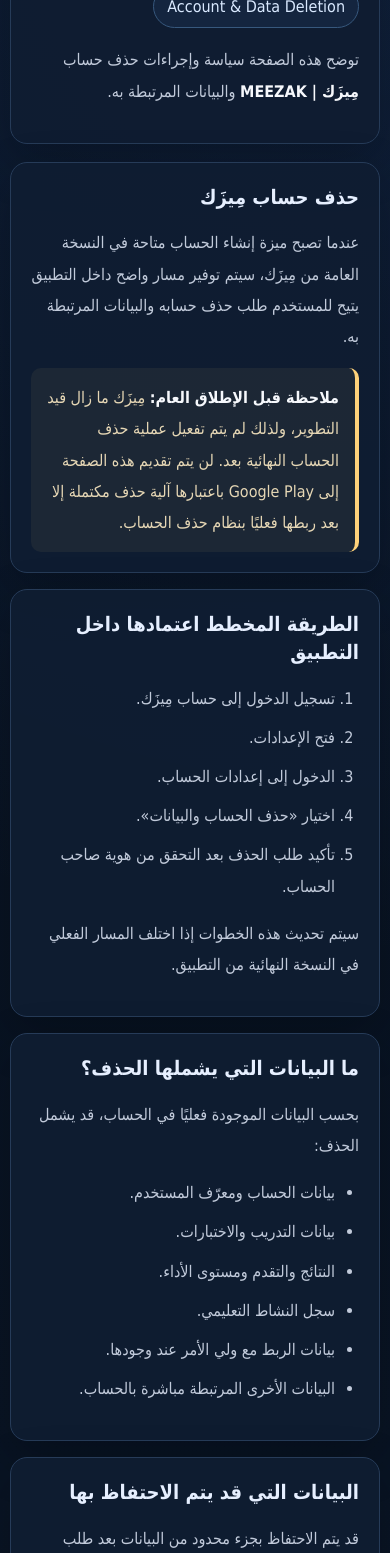
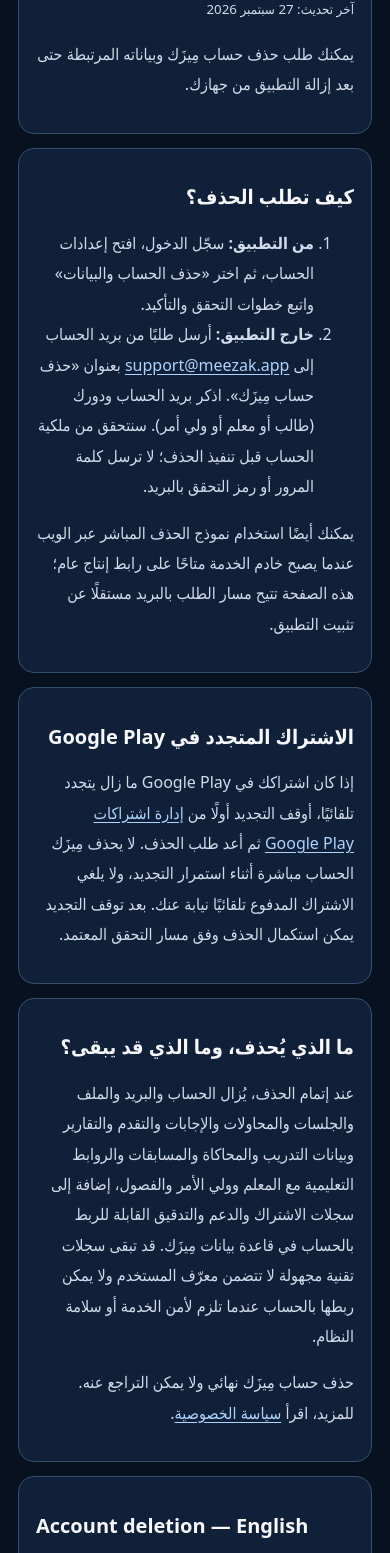
Before and after one commit to meezak-sa/meezak, a plain HTML site: page delete-account/index.html in a window 390 px wide. Shown: the part 150-1703 px from the top of the page. Drawn offline with Linux system fonts and the light colour scheme.

Commit message:
policy: replace provisional deletion page with current request steps

```diff
--- a/delete-account/index.html
+++ b/delete-account/index.html
@@ -1,293 +1,24 @@
-<!DOCTYPE html>
+<!doctype html>
 <html lang="ar" dir="rtl">
 <head>
-  <meta charset="UTF-8" />
-  <meta name="viewport" content="width=device-width, initial-scale=1.0" />
-  <meta name="description" content="حذف حساب وبيانات تطبيق مِيزَك MEEZAK" />
-  <title>حذف الحساب والبيانات | مِيزَك MEEZAK</title>
-
-  <style>
-    :root {
-      --bg: #07111f;
-      --bg2: #0b1729;
-      --card: #0f1d31;
-      --line: #263b58;
-      --text: #f6f8fc;
-      --muted: #c1cada;
-      --accent: #72adff;
-      --accent2: #a9ccff;
-      --warning: #ffd27a;
-      --max: 900px;
-    }
-
-    * {
-      box-sizing: border-box;
-    }
-
-    body {
-      margin: 0;
-      background:
-        radial-gradient(circle at top right, rgba(77, 139, 255, 0.13), transparent 34%),
-        linear-gradient(180deg, var(--bg), var(--bg2));
-      color: var(--text);
-      font-family: Tahoma, Arial, "Segoe UI", sans-serif;
-      line-height: 1.95;
-    }
-
-    .wrap {
-      width: min(var(--max), calc(100% - 30px));
-      margin: 0 auto;
-      padding: 34px 0 70px;
-    }
-
-    .hero,
-    .card {
-      background: rgba(15, 29, 49, 0.96);
-      border: 1px solid var(--line);
-      border-radius: 22px;
-      box-shadow: 0 18px 50px rgba(0, 0, 0, 0.22);
-    }
-
-    .hero {
-      padding: 34px;
-      margin-bottom: 18px;
-    }
-
-    .card {
-      padding: 26px;
-      margin: 16px 0;
-    }
-
-    .brand {
-      color: var(--accent);
-      font-weight: 800;
-      margin-bottom: 8px;
-    }
-
-    h1, h2 {
-      margin-top: 0;
-      line-height: 1.4;
-    }
-
-    h1 {
-      font-size: 2rem;
-    }
-
-    h2 {
-      color: #e6efff;
-      font-size: 1.25rem;
-    }
-
-    p, li {
-      color: var(--muted);
-    }
-
-    ul, ol {
-      padding-right: 24px;
-    }
-
-    li {
-      margin-bottom: 8px;
-    }
-
-    strong {
-      color: var(--text);
-    }
-
-    a {
-      color: var(--accent2);
-      text-decoration: none;
-    }
-
-    a:hover {
-      text-decoration: underline;
-    }
-
-    .badge {
-      display: inline-block;
-      border: 1px solid #37587d;
-      border-radius: 999px;
-      padding: 5px 13px;
-      color: #d9e9ff;
-      background: rgba(80, 140, 230, 0.08);
-    }
-
-    .notice {
-      border-right: 4px solid var(--warning);
-      padding: 14px 16px;
-      background: rgba(255, 210, 122, 0.06);
-      border-radius: 10px;
-      color: #e6d7b5;
-    }
-
-    .english {
-      direction: ltr;
-      text-align: left;
-    }
-
-    .footer {
-      text-align: center;
-      color: #8998af;
-      font-size: 0.9rem;
-      margin-top: 30px;
-    }
-
-    @media (max-width: 640px) {
-      .wrap {
-        width: min(100% - 20px, var(--max));
-        padding-top: 18px;
-      }
-
-      .hero, .card {
-        padding: 20px;
-        border-radius: 17px;
-      }
-
-      h1 {
-        font-size: 1.6rem;
-      }
-    }
-  </style>
-</head>
-
-<body>
-  <main class="wrap">
-
-    <section class="hero">
-      <div class="brand">مِيزَك | MEEZAK</div>
-      <h1>حذف الحساب والبيانات</h1>
-      <span class="badge">Account & Data Deletion</span>
-
-      <p>
-        توضح هذه الصفحة سياسة وإجراءات حذف حساب
-        <strong>مِيزَك | MEEZAK</strong>
-        والبيانات المرتبطة به.
-      </p>
-    </section>
-
-    <section class="card">
-      <h2>حذف حساب مِيزَك</h2>
-
-      <p>
-        عندما تصبح ميزة إنشاء الحساب متاحة في النسخة العامة من مِيزَك،
-        سيتم توفير مسار واضح داخل التطبيق يتيح للمستخدم
-        طلب حذف حسابه والبيانات المرتبطة به.
-      </p>
-
-      <div class="notice">
-        <strong>ملاحظة قبل الإطلاق العام:</strong>
-        مِيزَك ما زال قيد التطوير، ولذلك لم يتم تفعيل عملية
-        حذف الحساب النهائية بعد.
-        لن يتم تقديم هذه الصفحة إلى Google Play باعتبارها
-        آلية حذف مكتملة إلا بعد ربطها فعليًا بنظام حذف الحساب.
-      </div>
-    </section>
-
-    <section class="card">
-      <h2>الطريقة المخطط اعتمادها داخل التطبيق</h2>
-
-      <ol>
-        <li>تسجيل الدخول إلى حساب مِيزَك.</li>
-        <li>فتح الإعدادات.</li>
-        <li>الدخول إلى إعدادات الحساب.</li>
-        <li>اختيار «حذف الحساب والبيانات».</li>
-        <li>تأكيد طلب الحذف بعد التحقق من هوية صاحب الحساب.</li>
-      </ol>
-
-      <p>
-        سيتم تحديث هذه الخطوات إذا اختلف المسار الفعلي
-        في النسخة النهائية من التطبيق.
-      </p>
-    </section>
-
-    <section class="card">
-      <h2>ما البيانات التي يشملها الحذف؟</h2>
-
-      <p>بحسب البيانات الموجودة فعليًا في الحساب، قد يشمل الحذف:</p>
-
-      <ul>
-        <li>بيانات الحساب ومعرّف المستخدم.</li>
-        <li>بيانات التدريب والاختبارات.</li>
-        <li>النتائج والتقدم ومستوى الأداء.</li>
-        <li>سجل النشاط التعليمي.</li>
-        <li>بيانات الربط مع ولي الأمر عند وجودها.</li>
-        <li>البيانات الأخرى المرتبطة مباشرة بالحساب.</li>
-      </ul>
-    </section>
-
-    <section class="card">
-      <h2>البيانات التي قد يتم الاحتفاظ بها</h2>
-
-      <p>
-        قد يتم الاحتفاظ بجزء محدود من البيانات بعد طلب الحذف
-        إذا كان ذلك مطلوبًا للامتثال لالتزام قانوني أو تنظيمي،
-        أو لحماية أمن الخدمة ومنع الاحتيال أو إساءة الاستخدام.
-      </p>
-
-      <p>
-        يقتصر الاحتفاظ في هذه الحالات على البيانات اللازمة فقط
-        وللمدة المطلوبة للغرض المشروع.
-      </p>
-    </section>
-
-    <section class="card">
-      <h2>مدة تنفيذ طلب الحذف</h2>
-
-      <p>
-        سيتم تحديد مدة معالجة طلب الحذف في النسخة النهائية
-        من الخدمة وفق النظام الفعلي المستخدم والمتطلبات القانونية المطبقة.
-        وسيتم تحديث هذه الصفحة قبل الإطلاق العام بالمعلومات النهائية.
-      </p>
-    </section>
-
-    <section class="card">
-      <h2>العودة إلى سياسة الخصوصية</h2>
-
-      <p>
-        لمزيد من المعلومات حول كيفية معالجة البيانات،
-        يمكنك الاطلاع على:
-      </p>
-
-      <p>
-        <a href="../privacy/">
-          سياسة الخصوصية الرسمية لمِيزَك
-        </a>
-      </p>
-    </section>
-
-    <section class="card english">
-      <h2>Account & Data Deletion — English</h2>
-
-      <p>
-        MEEZAK is currently under development.
-        Before public release, users who are able to create an account
-        will also be provided with a clear mechanism
-        to request deletion of their account and associated data.
-      </p>
-
-      <p>
-        Account deletion may include account information,
-        training history, assessment results, progress data,
-        parent-linking information, and other data directly associated
-        with the account.
-      </p>
-
-      <p>
-        Limited information may be retained where required
-        for legitimate legal, regulatory, security,
-        fraud-prevention, or compliance purposes.
-      </p>
-
-      <p>
-        This page will be updated before public launch
-        to reflect the final, operational account deletion workflow.
-      </p>
-    </section>
-
-    <p class="footer">
-      © 2026 MEEZAK — Account & Data Deletion
-    </p>
-
-  </main>
-</body>
-</html>
+<meta charset="utf-8"><meta name="viewport" content="width=device-width,initial-scale=1">
+<meta name="description" content="طريقة طلب حذف حساب مِيزَك MEEZAK والبيانات المرتبطة به">
+<title>حذف الحساب والبيانات | مِيزَك MEEZAK</title>
+<style>
+:root{color-scheme:dark;--bg:#07111f;--card:#102039;--text:#f7f9fe;--muted:#d2dbea;--line:#36506b;--link:#aed3ff}
+*{box-sizing:border-box}body{margin:0;background:var(--bg);color:var(--text);font:1rem/1.9 system-ui,Tahoma,Arial,sans-serif}
+main{max-width:840px;margin:auto;padding:24px 18px 64px}header,section{background:var(--card);border:1px solid var(--line);border-radius:16px;padding:22px;margin:14px 0}
+h1,h2{line-height:1.45}h1{margin:.2em 0;font-size:1.9rem}h2{font-size:1.25rem}p,li{color:var(--muted)}
+a{color:var(--link);text-decoration:underline;text-underline-offset:3px}.en{direction:ltr;text-align:left}small{color:var(--muted)}
+@media(max-width:550px){header,section{padding:17px}}
+</style>
+</head><body><main>
+<header><strong>مِيزَك | MEEZAK — مدرب القدرات الذكي</strong><h1>حذف الحساب والبيانات</h1><small>آخر تحديث: 27 سبتمبر 2026</small><p>يمكنك طلب حذف حساب مِيزَك وبياناته المرتبطة حتى بعد إزالة التطبيق من جهازك.</p></header>
+<section><h2>كيف تطلب الحذف؟</h2><ol>
+<li><strong>من التطبيق:</strong> سجّل الدخول، افتح إعدادات الحساب، ثم اختر «حذف الحساب والبيانات» واتبع خطوات التحقق والتأكيد.</li>
+<li><strong>خارج التطبيق:</strong> أرسل طلبًا من بريد الحساب إلى <a href="mailto:support@meezak.app?subject=MEEZAK%20Account%20Deletion">support@meezak.app</a> بعنوان «حذف حساب مِيزَك». اذكر بريد الحساب ودورك (طالب أو معلم أو ولي أمر). سنتحقق من ملكية الحساب قبل تنفيذ الحذف؛ لا ترسل كلمة المرور أو رمز التحقق بالبريد.</li>
+</ol><p>يمكنك أيضًا استخدام نموذج الحذف المباشر عبر الويب عندما يصبح خادم الخدمة متاحًا على رابط إنتاج عام؛ هذه الصفحة تتيح مسار الطلب بالبريد مستقلًا عن تثبيت التطبيق.</p></section>
+<section><h2>الاشتراك المتجدد في Google Play</h2><p>إذا كان اشتراكك في Google Play ما زال يتجدد تلقائيًا، أوقف التجديد أولًا من <a href="https://play.google.com/store/account/subscriptions" rel="noopener noreferrer">إدارة اشتراكات Google Play</a> ثم أعد طلب الحذف. لا يحذف مِيزَك الحساب مباشرة أثناء استمرار التجديد، ولا يلغي الاشتراك المدفوع تلقائيًا نيابة عنك. بعد توقف التجديد يمكن استكمال الحذف وفق مسار التحقق المعتمد.</p></section>
+<section><h2>ما الذي يُحذف، وما الذي قد يبقى؟</h2><p>عند إتمام الحذف، يُزال الحساب والبريد والملف والجلسات والمحاولات والإجابات والتقدم والتقارير وبيانات التدريب والمحاكاة والمسابقات والروابط التعليمية مع المعلم وولي الأمر والفصول، إضافة إلى سجلات الاشتراك والدعم والتدقيق القابلة للربط بالحساب في قاعدة بيانات مِيزَك. قد تبقى سجلات تقنية مجهولة لا تتضمن معرّف المستخدم ولا يمكن ربطها بالحساب عندما تلزم لأمن الخدمة أو سلامة النظام.</p><p>حذف حساب مِيزَك نهائي ولا يمكن التراجع عنه. للمزيد، اقرأ <a href="../privacy/">سياسة الخصوصية</a>.</p></section>
+<section class="en" lang="en"><h2>Account deletion — English</h2><p>To delete a MEEZAK account and associated data, use the in-app account deletion option after signing in. Outside the app, email <a href="mailto:support@meezak.app?subject=MEEZAK%20Account%20Deletion">support@meezak.app</a> from your account email with the subject “MEEZAK Account Deletion” and state whether you are a student, teacher, or guardian. We verify account ownership before deletion. Do not email your password or verification code.</p><p>If a Google Play subscription still auto-renews, first stop renewal in <a href="https://play.google.com/store/account/subscriptions" rel="noopener noreferrer">Google Play subscriptions</a>, then repeat the deletion request. MEEZAK does not automatically cancel the paid subscription. Once deletion completes, account-linked app data is removed; only anonymous technical records that cannot be linked back to the account may remain.</p></section>
+</main></body></html>
```
